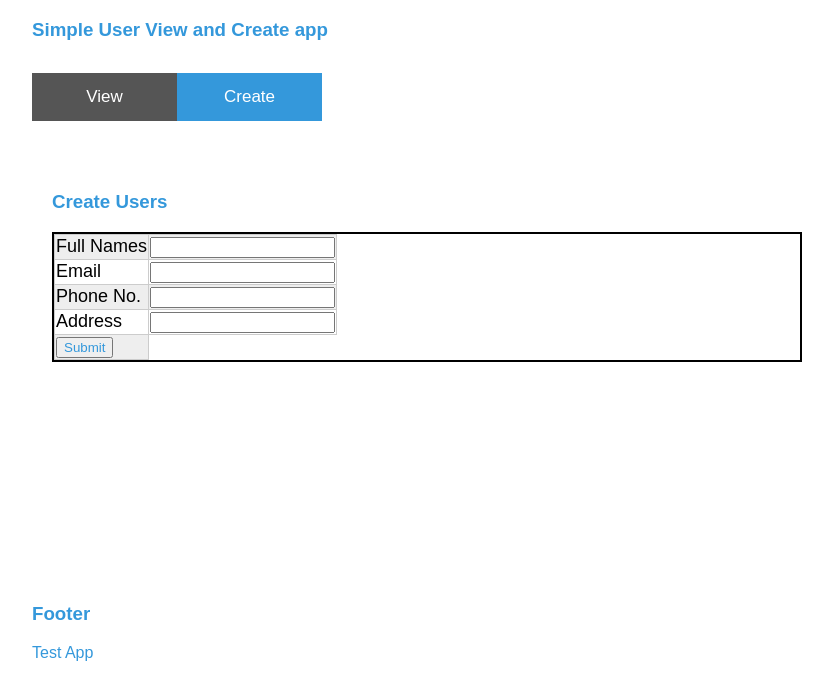
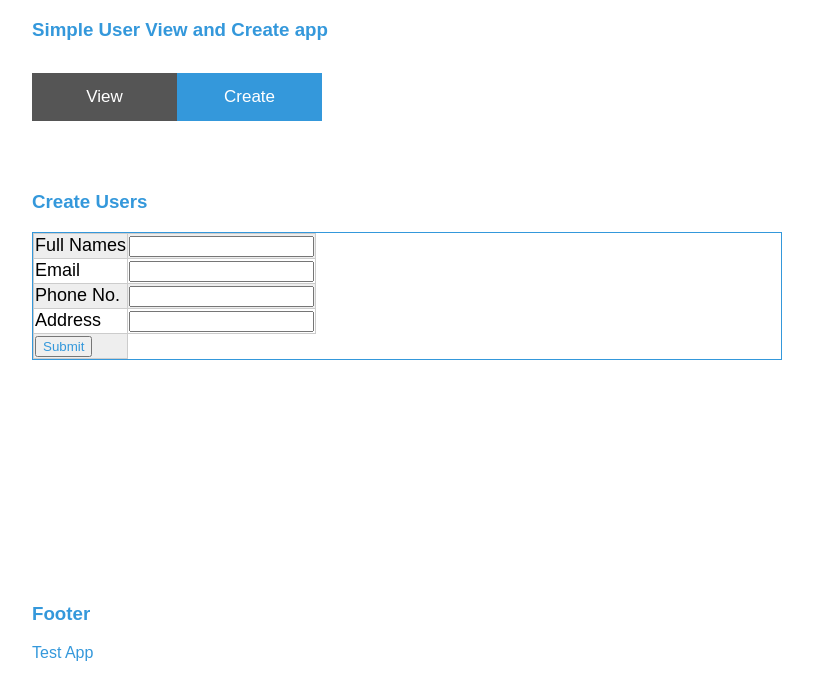
Before and after one commit to javascript-interview/restInterview, a plain HTML site: page index.html in a window 1280 px wide. Both pictures are taken after a click on the button "Create". Shown: the whole page, without its empty margins (368-1201 px from the left). Drawn offline with nearby package versions, Linux system fonts and the light colour scheme; no server answers.

Commit message:
Add files via upload

```diff
--- a/index.html
+++ b/index.html
@@ -63,7 +63,7 @@
 		table {
 			width: 750px;
 			border-collapse: collapse;
-			border: 2px solid #000000;
+			border: 1px solid #3498db;
 		}
 
 		th {
@@ -99,7 +99,7 @@
 	</div>
 
 
-	<div id="CreateUsers" class="tabcontent">
+	<div id="CreateUsers" class="tabcontent" style="padding-left:0px; margin-left:0px;">
 		<h3 style="color:#3498db">Create Users</h3>
 		<table style="center;display: block;color: black;">
 			<form id="my-form" onsubmit="return false" action="http://developers.gictsystems.com/api/dummy/submit/"
@@ -147,7 +147,7 @@
 		</table>
 	</div>
 
-	<div id="ViewUsers" class="tabcontent">
+	<div id="ViewUsers" class="tabcontent" style="padding-left: 0px; margin-left: 0px;">
 		<h3>View Users</h3>
 		<p style="color:#3498db;">Some users from Endpoint. Click View to refresh list. </p>
 
```
